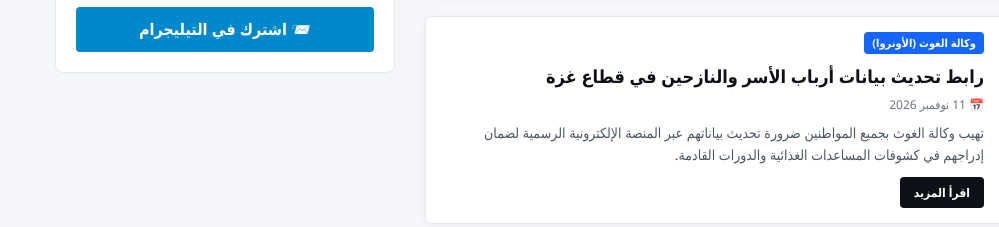
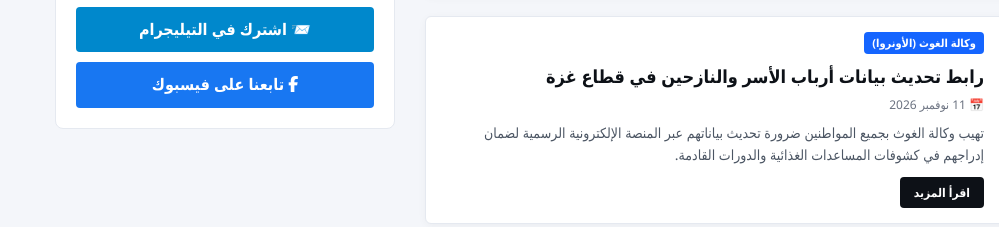
Before and after one commit to AMJAD-SS/amjad-ss.github.io, a plain HTML site: page index.html in a window 1280 px wide. Shown: the part 612-839 px from the top of the page, 0-999 px from the left. Drawn offline with Linux system fonts and the light colour scheme.

Commit message:
Update index.html

```diff
--- a/index.html
+++ b/index.html
@@ -174,6 +174,7 @@
                 <div class="widget-title"><i class="fab fa-telegram"></i> تابعنا أولاً بأول</div>
                 <p style="font-size:14px; margin-bottom:10px;">انضم لقناتنا الرسمية على التيليجرام لتصلك الإعلانات فور صدورها.</p>
                 <a href="https://t.me/motakamelon" target="_blank" style="display:block; text-align:center; background:#0088cc; color:#fff; padding:10px; border-radius:4px; font-weight:bold;">📨 اشترك في التيليجرام</a>
+                <a href="https://www.facebook.com/profile.php?id=61596492620723" target="_blank" style="display:block; text-align:center; background:#1877F2; color:#fff; padding:10px; border-radius:4px; font-weight:bold; margin-top:10px;"><i class="fab fa-facebook-f"></i> تابعنا على فيسبوك</a>
             </div>
         </aside>
     </div>
```
